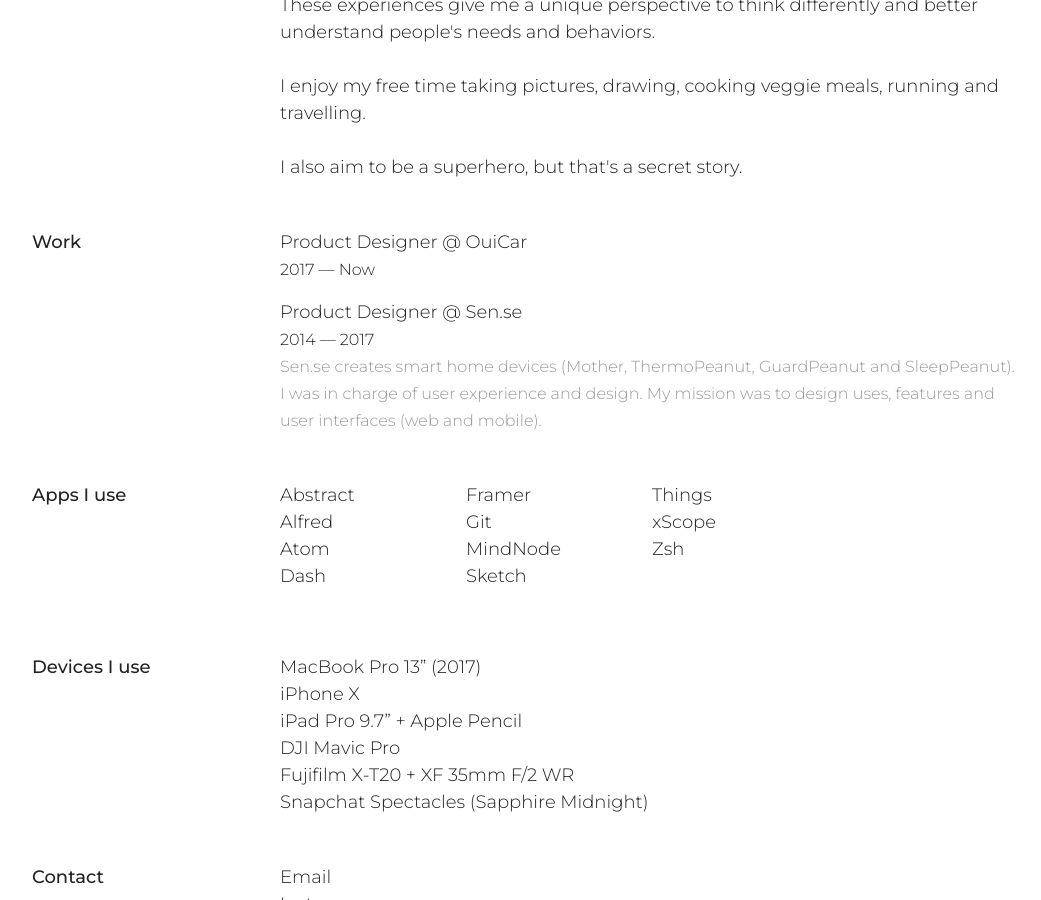
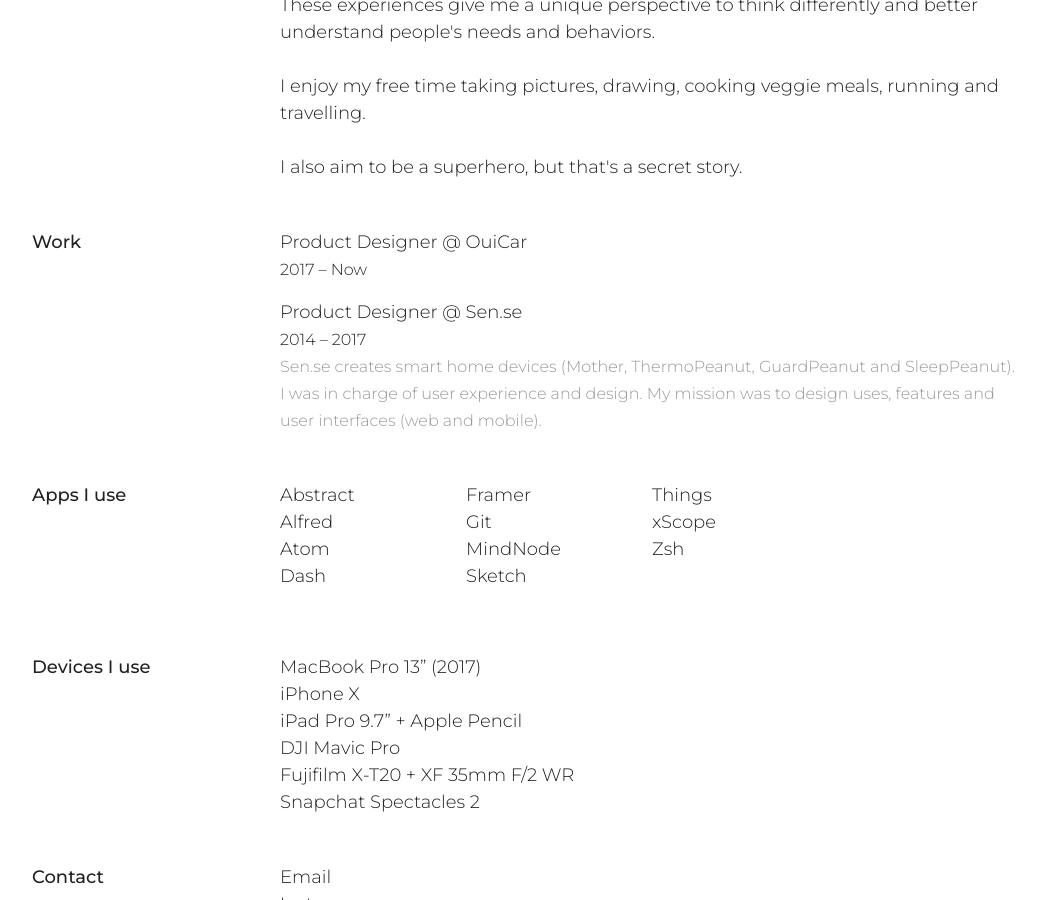
Before and after one commit to superhugo/superhugo.github.io, a Jekyll site: the page built from about.html, in a window 1280 px wide and 900 px high, scrolled down 1302 px. Shown: the whole window, without its empty margins (112-1153 px from the left). Built offline with Jekyll 4.4.1, drawn with Linux system fonts in a browser that asks for light colours.

Commit message:
text update

```diff
--- a/about.html
+++ b/about.html
@@ -44,14 +44,14 @@
         Product Designer @ OuiCar
         <br>
         <span class="fz-16">
-          2017 –– Now
+          2017 – Now
         </span>
       </div>
       <div>
         Product Designer @ Sen.se
         <br>
         <span class="fz-16">
-          2014 –– 2017
+          2014 – 2017
         </span>
         <br>
         <span class="text-grey fz-16">
@@ -111,7 +111,7 @@
       <br>
       Fujifilm X-T20 + XF 35mm F/2 WR
       <br>
-      Snapchat Spectacles (Sapphire Midnight)
+      Snapchat Spectacles 2
     </div>
   </div>
 
--- a/work/guardpeanut.html
+++ b/work/guardpeanut.html
@@ -16,7 +16,7 @@
       <br>
       <span class="fw-500">Role:</span> Product Designer
       <br>
-      <span class="fw-500">Year:</span> 2016 –– 2017
+      <span class="fw-500">Year:</span> 2016 – 2017
       <br>
       <span class="fw-500">Award:</span> CES Innovations Awards 2017
     </div>
--- a/work/mother.html
+++ b/work/mother.html
@@ -16,7 +16,7 @@
       <br>
       <span class="fw-500">Role:</span> Product Designer
       <br>
-      <span class="fw-500">Year:</span> 2014 –– 2016
+      <span class="fw-500">Year:</span> 2014 – 2016
       <br>
       <span class="fw-500">Awards:</span> CES Innovations Awards 2016 • Grand prix de l'innovation digitale 2014 • Label Observateur Design 2014
     </div>
--- a/work/sleeppeanut.html
+++ b/work/sleeppeanut.html
@@ -16,7 +16,7 @@
       <br>
       <span class="fw-500">Role:</span> Product Designer
       <br>
-      <span class="fw-500">Year:</span> 2016 –– 2017
+      <span class="fw-500">Year:</span> 2016 – 2017
       <br>
       <span class="fw-500">Award:</span> CES Innovations Awards 2017
     </div>
--- a/work/thermopeanut.html
+++ b/work/thermopeanut.html
@@ -16,7 +16,7 @@
       <br>
       <span class="fw-500">Role:</span> Product Designer
       <br>
-      <span class="fw-500">Year:</span> 2016 –– 2017
+      <span class="fw-500">Year:</span> 2016 – 2017
       <br>
       <span class="fw-500">Award:</span> CES Innovations Awards 2017
     </div>
```
